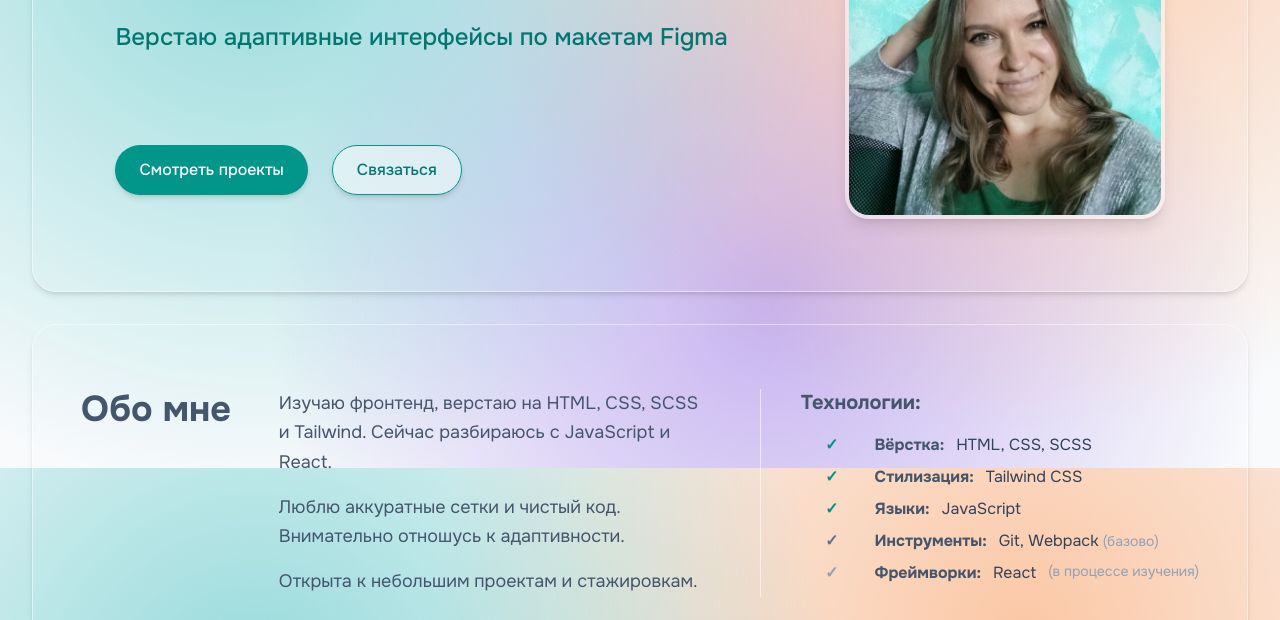
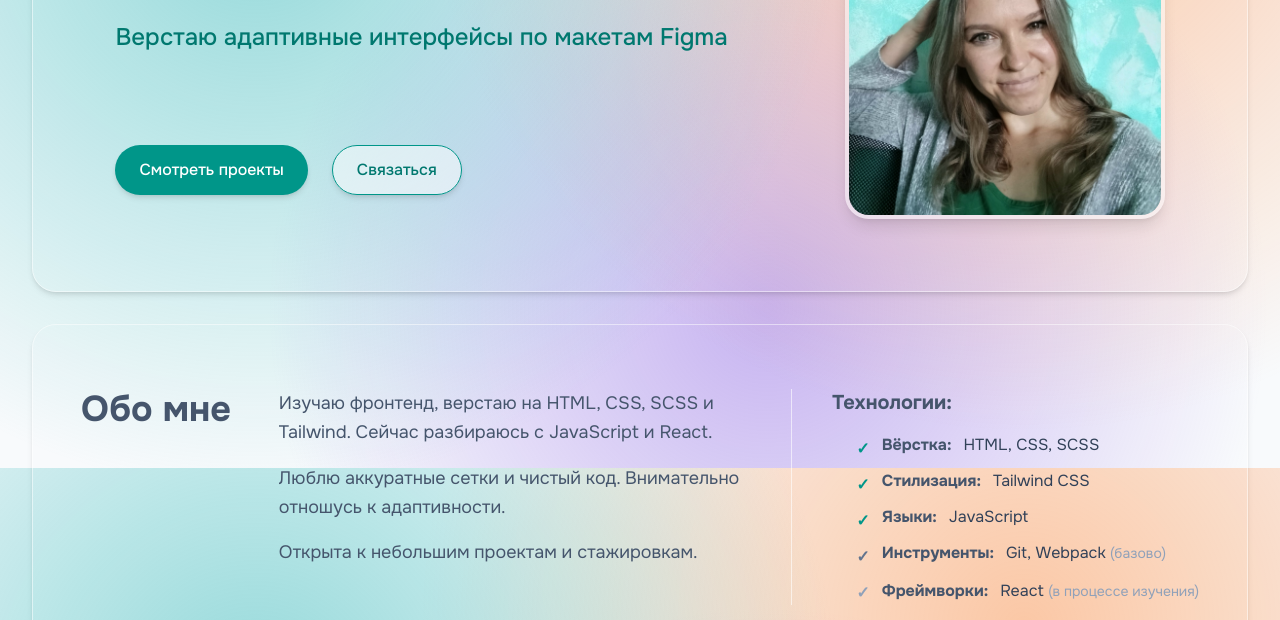
Before and after one commit to r0zzik/Tailwind_Portfolio_r0zzik, a website: page index.html in a window 1280 px wide. Shown: the part 332-952 px from the top of the page. Drawn offline with Linux system fonts and the light colour scheme.

Commit message:
Выровнять технологии, актив кнопок и иконки футера см экран

```diff
--- a/index.html
+++ b/index.html
@@ -100,47 +100,49 @@
                     </div>
 
                     <!-- Правая колонка: технологии (со списком) -->
-                    <div class="shrink-0 md:border-l md:border-white/60 md:pl-10">
+                    <div class="shrink-0 md:border-l md:border-white/60 md:pl-10 w-full md:w-auto">
                         <h3 class="text-xl font-bold text-slate-600 mb-4">Технологии:</h3>
                         <ul class="flex flex-col gap-2 text-slate-700">
-                            <li class="flex items-start md:gap-3 pl-6">
-                                <span class="text-teal-600 font-bold pt-2 md:pt-0">✓</span>
-                                <span class="flex flex-col md:flex-row items-start md:gap-3 pl-4 md:pl-6">
+                            <li class="flex items-start gap-3 pl-6">
+                                <span class="text-teal-600 font-bold pt-1">✓</span>
+                                <div class="flex flex-wrap gap-x-3 gap-y-1">
                                     <span class="font-semibold text-slate-600">Вёрстка:</span>
                                     <span>HTML,&nbsp;CSS,&nbsp;SCSS</span>
-                                </span>
+                                </div>
                             </li>
-                            <li class="flex items-start md:gap-3 pl-6">
-                                <span class="text-teal-600 font-bold pt-2 md:pt-0">✓</span>
-                                <span class="flex flex-col md:flex-row items-start md:gap-3 pl-4 md:pl-6">
+                            <li class="flex items-start gap-3 pl-6">
+                                <span class="text-teal-600 font-bold pt-1">✓</span>
+                                <div class="flex flex-wrap gap-x-3 gap-y-1">
                                     <span class="font-semibold text-slate-600">Стилизация:</span>
                                     <span>Tailwind&nbsp;CSS</span>
-                                </span>
+                                </div>
                             </li>
-                            <li class="flex items-start md:gap-3 pl-6">
-                                <span class="text-teal-600 font-bold pt-2 md:pt-0">✓</span>
-                                <span class="flex flex-col md:flex-row items-start md:gap-3 pl-4 md:pl-6">
+                            <li class="flex items-start gap-3 pl-6">
+                                <span class="text-teal-600 font-bold pt-1">✓</span>
+                                <div class="flex flex-wrap gap-x-3 gap-y-1">
                                     <span class="font-semibold text-slate-600">Языки:</span>
                                     <span>JavaScript</span>
-                                </span>
+                                </div>
                             </li>
-                            <li class="flex items-start md:gap-3 pl-6">
-                                <span class="text-slate-500 font-bold pt-2 md:pt-0">✓</span>
-                                <span class="flex flex-col md:flex-row items-start md:gap-3 pl-4 md:pl-6">
+                            <li class="flex items-start gap-3 pl-6">
+                                <span class="text-slate-500 font-bold pt-1">✓</span>
+                                <div class="flex flex-wrap gap-x-3 gap-y-1">
                                     <span class="font-semibold text-slate-600">Инструменты:</span>
-                                    <span>
-                                        <span>Git,&nbsp;Webpack</span>
-                                        <span class="text-sm text-slate-400">(базово)</span>
+                                    <!-- <span> -->
+                                        <span>Git,&nbsp;Webpack
+                                            <span class="text-sm text-slate-400">(базово)</span>
+                                        </span>
+                                    <!-- </span> -->
+                                </div>
+                            </li>
+                            <li class="flex items-center gap-3 pl-6">
+                                <span class="text-slate-400 font-bold pt-1">✓</span>
+                                <div class="flex flex-wrap gap-x-3 gap-y-1">
+                                    <span class="font-semibold text-slate-600">Фреймворки:</span>
+                                    <span>React
+                                        <span class="text-sm text-slate-400">(в&nbsp;процессе&nbsp;изучения)</span>
                                     </span>
-                                </span>
-                            </li>
-                            <li class="flex items-center md:gap-3 pl-6">
-                                <span class="text-slate-400 font-bold">✓</span>
-                                <span class="flex flex-col md:flex-row items-start md:gap-3 pl-4 md:pl-6">
-                                    <span class="font-semibold text-slate-600">Фреймворки:</span>
-                                    <span>React</span>
-                                    <span class="text-sm text-slate-400">(в&nbsp;процессе&nbsp;изучения)</span>
-                                </span>
+                                </div>
                             </li>
                         </ul>
                     </div>
@@ -567,7 +569,7 @@
                     <p class="text-xs text-slate-600 group-hover:text-teal-600 transition-colors">Фронтенд-разработчик</p>
                 </div>
             </a>
-            <div class="hidden md:flex justify-end items-start gap-1.5">
+            <div class="hidden sm:flex justify-end items-start gap-1.5">
                 <!-- Telegram -->
                 <a href="https://t.me/r0zzik" target="_blank" rel="noopener noreferrer" aria-label="Telegram" title="Telegram" class="flex justify-center items-center w-9 h-9 border border-white rounded-full text-slate-700 hover:bg-white/50 transition-all transition-colors hover:scale-105">
                     <img src="./src/images/Telegram.png" alt="Telegram" class="w-full h-full rounded-full object-cover">
--- a/src/input.css
+++ b/src/input.css
@@ -32,6 +32,11 @@
     button {
         @apply cursor-pointer;
     }
+
+    a:active,
+    button:active {
+        @apply opacity-70 transition-opacity duration-150;
+    }
 }
 
 @keyframes float {
```
Also changed, not shown: public/output.css.
